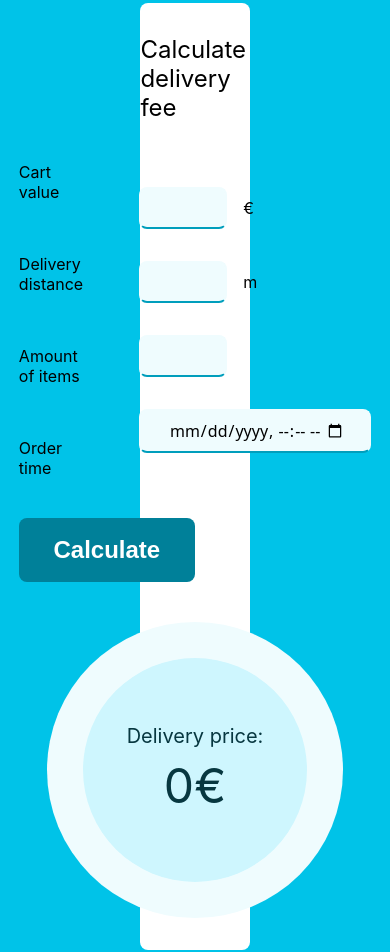
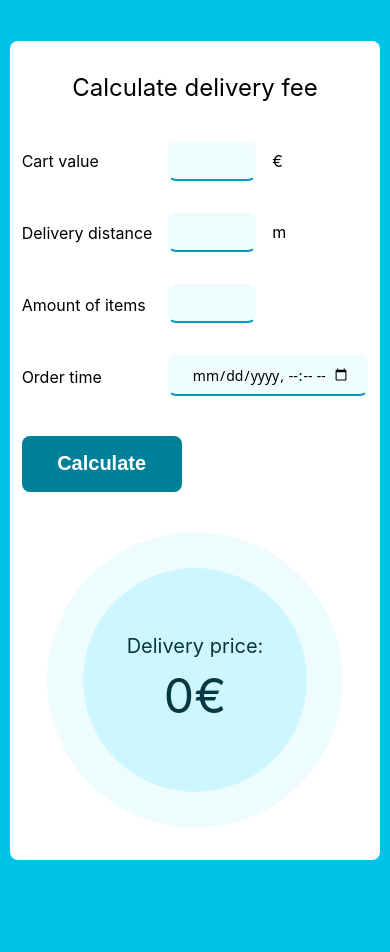
Before and after one commit to Tuuliayr/delivery-fee-calculator, a React (Create React App) app: page / in a window 390 px wide. After the commit the page ends 900 px from the top, so only its background shows below. Built offline with nearby package versions, Linux system fonts and the light colour scheme.

Commit message:
Make the design responsive.

```diff
--- a/src/App.css
+++ b/src/App.css
@@ -3,6 +3,18 @@
     flex-flow: column nowrap;
     justify-content: center;
     align-items: center;
-    width: 100%;
-    height: 952px;
 }
+
+@media (min-width: 320px) {
+    .App {
+        width: 100%;
+        height: 900px;
+    }
+}
+
+@media (min-width: 992px) {
+    .App {
+        width: 100%;
+        height: 952px;
+    }
+}
--- a/src/components/button/Button.css
+++ b/src/components/button/Button.css
@@ -1,11 +1,8 @@
 .btn {
-    width: 176px;
-    height: 64px;
     margin: 40px 0px 0px;
     background-color: #008099;
     border-radius: 8px;
     border-style: none;
-    font-size: 24px;
     font-weight: bolder;
     color: #FFFFFF;
 }
@@ -14,3 +11,19 @@
     background-color: #0593AE;
     cursor: pointer;
 }
+
+@media (min-width: 320px) {
+    .btn {
+        width: 160px;
+        height: 56px;
+        font-size: 20px;
+    }
+}
+
+@media (min-width: 992px) {
+    .btn {
+        width: 176px;
+        height: 64px;
+        font-size: 24px;
+    }
+}
--- a/src/components/calculator/Calculator.css
+++ b/src/components/calculator/Calculator.css
@@ -4,9 +4,6 @@
     justify-content: center;
     align-items: center;
     background-color: #FFFFFF;
-
-    width: 28%;
-    padding: 32px 0px 32px;
     border-radius: 8px;
 
     .title {
@@ -19,12 +16,11 @@
         flex-direction: row;
         justify-content: flex-start;
         align-items: center;
-        gap: 56px;
 
         .field-names {
             display: flex;
             flex-direction: column;
-            /* justify-content: center; */
+            justify-content: flex-start;
             align-items: left;
             gap: 52px;
 
@@ -51,3 +47,36 @@
         }
     }
 }
+
+@media (min-width: 320px) {
+    .calculator {
+        width: 95%;
+        padding: 32px 0px 32px;
+
+        .fields {
+            gap: 16px;
+        }
+    }
+}
+
+@media (min-width: 768px) {
+    .calculator {
+        width: 60%;
+
+        .fields {
+            gap: 56px;
+        }
+    }
+}
+
+@media (min-width: 1200px) {
+    .calculator {
+        width: 40%;
+    }
+}
+
+@media (min-width: 1500px) {
+    .calculator {
+        width: 28%;
+    }
+}
--- a/src/components/inputField/InputField.css
+++ b/src/components/inputField/InputField.css
@@ -7,10 +7,8 @@
     border-left: 2px #EFFCFE solid;
     border-right: 2px #EFFCFE solid;
     border-top: 2px #EFFCFE solid;
-    padding: 8px 24px;
     box-sizing: border-box;
     font-family: system-ui, -apple-system, BlinkMacSystemFont, 'Segoe UI', Roboto, Oxygen, Ubuntu, Cantarell, 'Open Sans', 'Helvetica Neue', sans-serif;
-    font-size: 16px;
     text-align: center;
     transition: border 0.5s;
 }
@@ -34,9 +32,29 @@ input::-webkit-inner-spin-button {
 input[type=number] {
     -moz-appearance: textfield;
     appearance: textfield;
-    width: 88px;
 }
 
-input[type=datetime-local] {
-    width: 232px;
+@media (min-width: 320px) {
+    .input-field {
+        font-size: 14px;
+        padding: 8px 16px;
+    }
+
+    input[type=number] {
+        width: 88px;
+    }
+
+    input[type=datetime-local] {
+        width: 200px;
+    }
 }
+
+@media (min-width: 768px) {
+    .input-field {
+        font-size: 16px;
+    }
+
+    input[type=datetime-local] {
+        width: 232px;
+    }
+}
```
